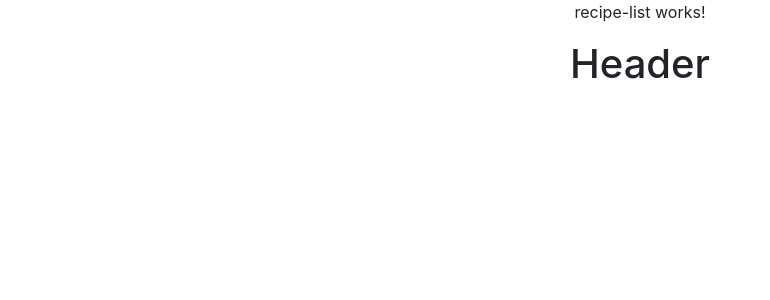
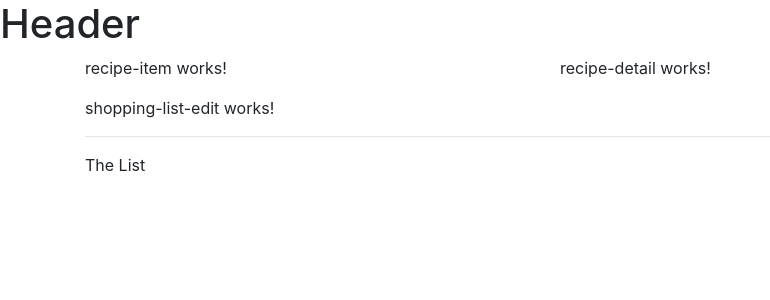
Before and after one commit to nomad-mystic/learn-angular-5, an Angular app in the folder main/app-main/: page / in a window 1280 px wide. Shown: the top 300 px of the page, without its empty margins (0-770 px from the left). Built offline with nearby package versions, Linux system fonts and the light colour scheme.

Commit message:
LA-8: Created the basic connection between the components.

```diff
--- a/main/app-main/src/app/app.component.html
+++ b/main/app-main/src/app/app.component.html
@@ -1,5 +1,13 @@
 <!--The content below is only a placeholder and can be replaced.-->
-<div style="text-align:center" class="container">
-  <app-recipe-list></app-recipe-list>
-  <app-header></app-header>
+
+<app-header></app-header>
+<div class="container">
+
+      <div class="row">
+        <div class="col-12">
+          <app-recipe-book></app-recipe-book>
+          <app-shopping-list></app-shopping-list>
+
+        </div>
+      </div>
 </div>
--- a/main/app-main/src/app/app.module.ts
+++ b/main/app-main/src/app/app.module.ts
@@ -8,6 +8,8 @@
 import { RecipeDetailComponent } from './recipe-book/recipe-detail/recipe-detail.component';
 import { ShoppingListEditComponent } from './shopping-list/shopping-list-edit/shopping-list-edit.component';
 import { RecipeBookComponent } from './recipe-book/recipe-book.component';
+import {ShoppingListComponent} from "./shopping-list/shopping-list.component";
+import {RecipeItemComponent} from "./recipe-book/recipe-list/recipe-item/recipe-item.component";
 
 
 
@@ -17,6 +19,8 @@
     HeaderComponent,
     RecipeListComponent,
     RecipeDetailComponent,
+    RecipeItemComponent,
+    ShoppingListComponent,
     ShoppingListEditComponent,
     RecipeBookComponent,
   ],
--- a/main/app-main/src/app/recipe-book/recipe-book.component.html
+++ b/main/app-main/src/app/recipe-book/recipe-book.component.html
@@ -1,3 +1,10 @@
-<p>
-  recipe-book works!
-</p>
+<section>
+  <div class="row">
+    <div class="col-md-5">
+      <app-recipe-list></app-recipe-list>
+    </div>
+    <div class="col-md-7">
+      <app-recipe-detail></app-recipe-detail>
+    </div>
+  </div>
+</section>
--- a/main/app-main/src/app/recipe-book/recipe-list/recipe-list.component.html
+++ b/main/app-main/src/app/recipe-book/recipe-list/recipe-list.component.html
@@ -1,3 +1,5 @@
-<p>
-  recipe-list works!
-</p>
+
+
+<div>
+  <app-recipe-item></app-recipe-item>
+</div>
--- a/main/app-main/src/app/shopping-list/shopping-list.component.html
+++ b/main/app-main/src/app/shopping-list/shopping-list.component.html
@@ -1,3 +1,7 @@
-<p>
-  shopping-list works!
-</p>
+<div class="row">
+  <div class="col-10">
+    <app-shopping-list-edit></app-shopping-list-edit>
+    <hr>
+    <p>The List</p>
+  </div>
+</div>
```
